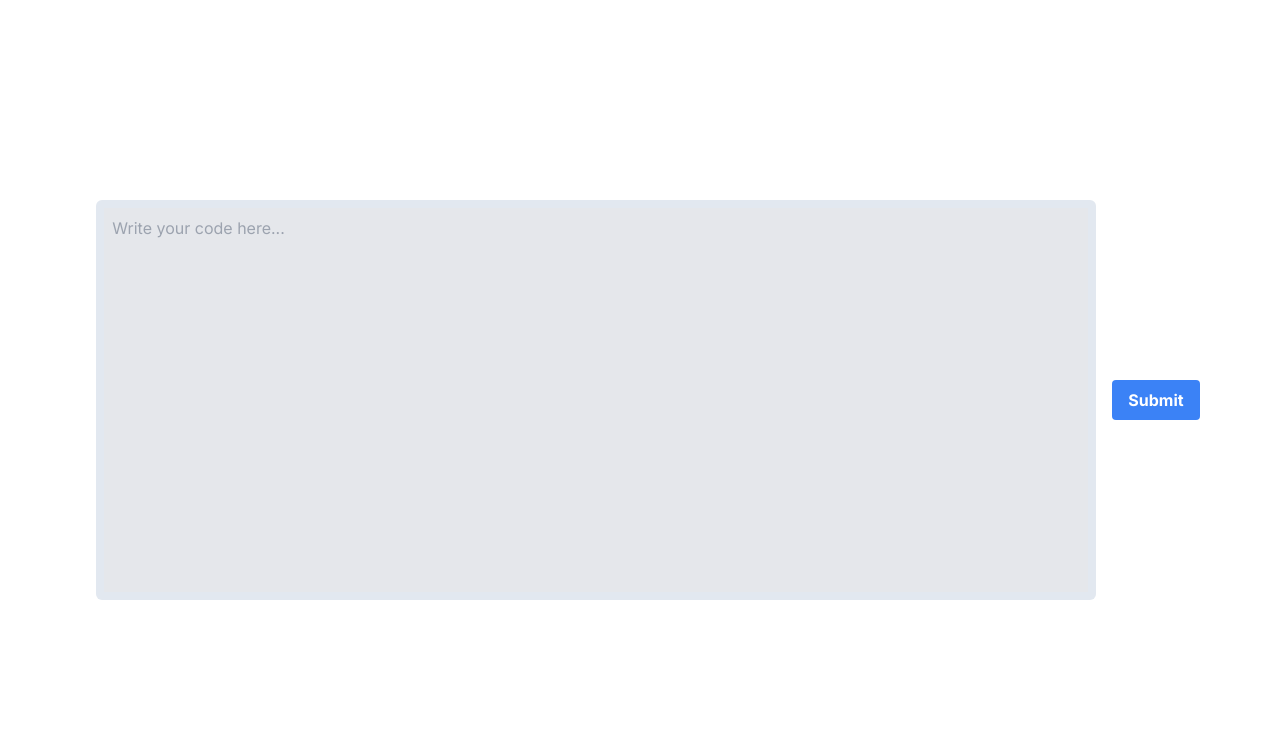
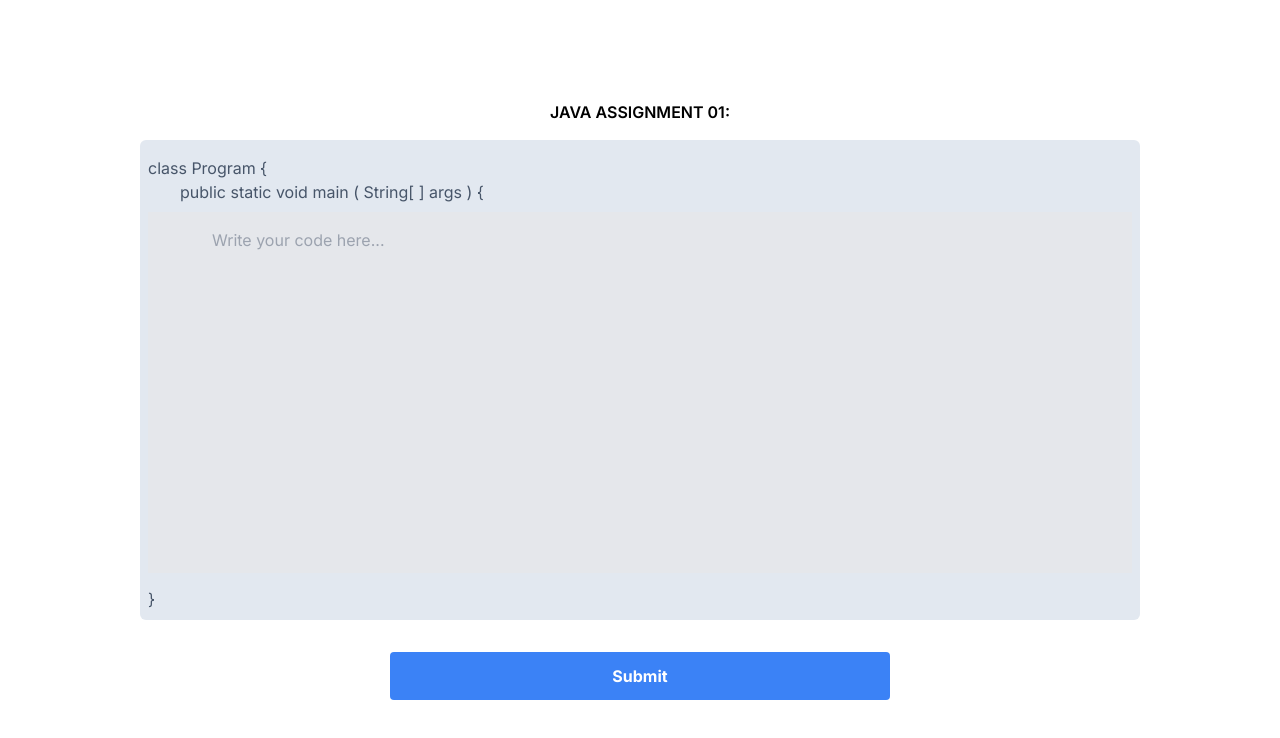
Before and after one commit to EngelbertTeh/portfolio-project-leetcode-dup, a Next.js app: page / in a window 1280 px wide. Shown: the top 738 px of the page. Built offline with nearby package versions, Linux system fonts and the light colour scheme.

Commit message:
completed ui for editor

```diff
--- a/src/app/page.tsx
+++ b/src/app/page.tsx
@@ -3,7 +3,8 @@ import CodeEditor from '@/components/component/CodeEditor';
 export default function Home() {
   return (
     <main>
-      <div className="h-screen w-screen bg-white flex justify-center items-center">
+      <div className="h-screen w-screen bg-white flex flex-col justify-center items-center">
+        <h1 className={'text-black mb-4 font-semibold'}>JAVA ASSIGNMENT 01:</h1>
         <CodeEditor />
       </div>
     </main>
--- a/src/components/component/CodeEditor.tsx
+++ b/src/components/component/CodeEditor.tsx
@@ -1,28 +1,44 @@
 'use client';
 function CodeEditor() {
   return (
-    <>
+    <div className="flex flex-col items-center justify-center">
       <form
+        id="myForm"
         onSubmit={(event) => {
           // handle form submit
           event.preventDefault();
-          console.log('submitted');
+          console.log('pressed');
+          // call hackerearth api
         }}
-        className="bg-slate-200 h-[50dvh] p-2 mx-4 w-full lg:w-[1000px] rounded-md"
+        className="bg-slate-200 h-[60dvh] p-2 mx-4 w-full lg:w-[1000px] rounded-md relative overflow-hidden"
       >
-        <textarea
-          style={{ resize: 'none', outline: 'none' }}
-          className="w-full h-full bg-gray-200 p-2 text-black"
-          placeholder="Write your code here..."
-        ></textarea>
+        <div className="h-[95%] py-2">
+          <p className="text-slate-600">class Program &#123;</p>
+          <p className="text-slate-600 px-[2rem]">
+            public static void main &#40; String&#91; &#93; args &#41; &#123;
+          </p>
+
+          <textarea
+            style={{
+              resize: 'none',
+              outline: 'none',
+              height: 'calc(100% - 4rem)',
+            }}
+            className="w-full h-full bg-gray-200 my-2 py-[1rem] px-[4rem]  text-slate-600"
+            placeholder="Write your code here..."
+          ></textarea>
+
+          <p className="text-slate-600"> &#125;</p>
+        </div>
       </form>
       <button
         type={'submit'}
-        className="bg-blue-500 hover:bg-blue-700 text-white font-bold py-2 px-4 rounded"
+        form={'myForm'}
+        className="bg-blue-500 hover:bg-blue-700 text-white font-bold py-3 px-4 rounded   mt-[2rem] w-[200px] lg:w-[500px]  "
       >
         Submit
       </button>
-    </>
+    </div>
   );
 }
 
```
